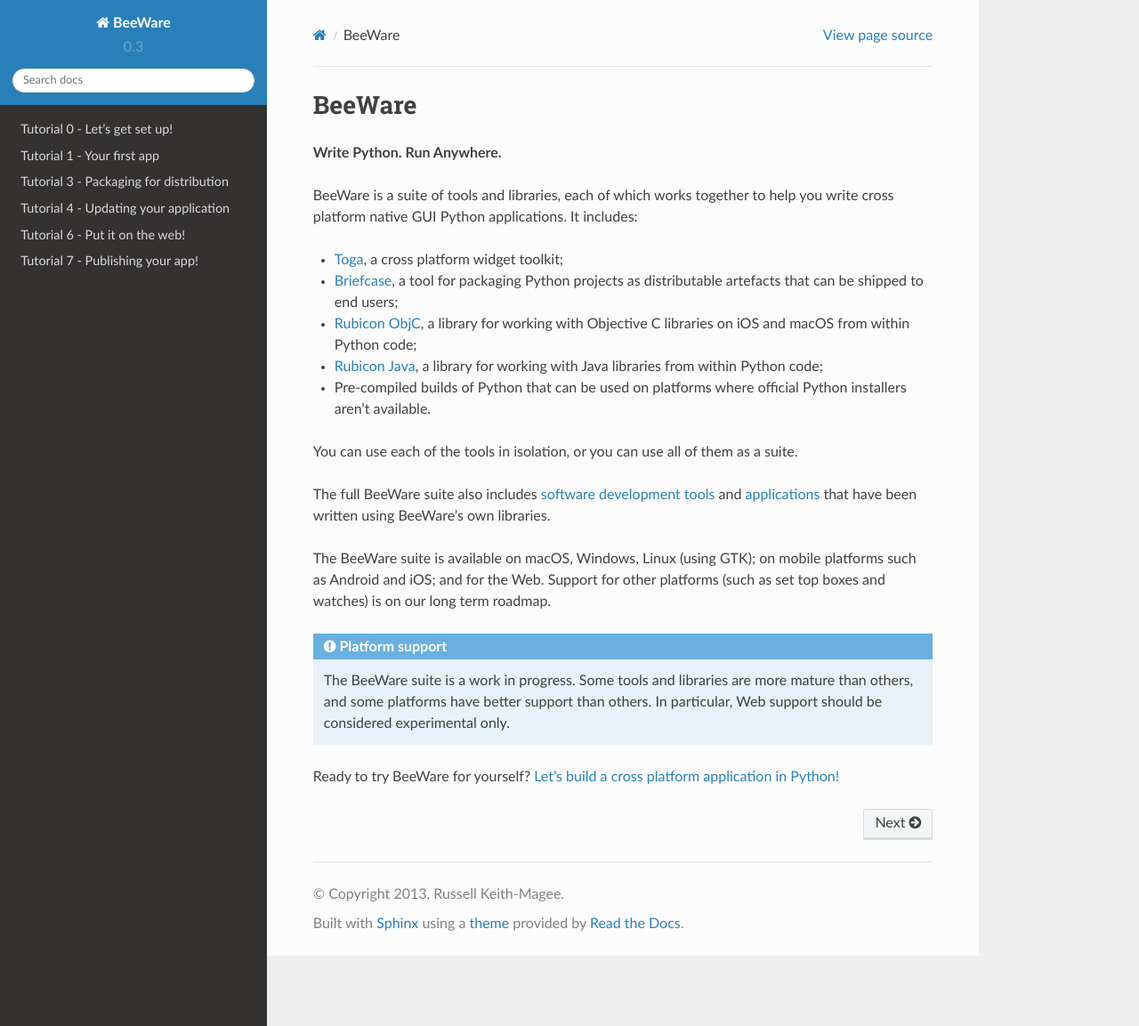
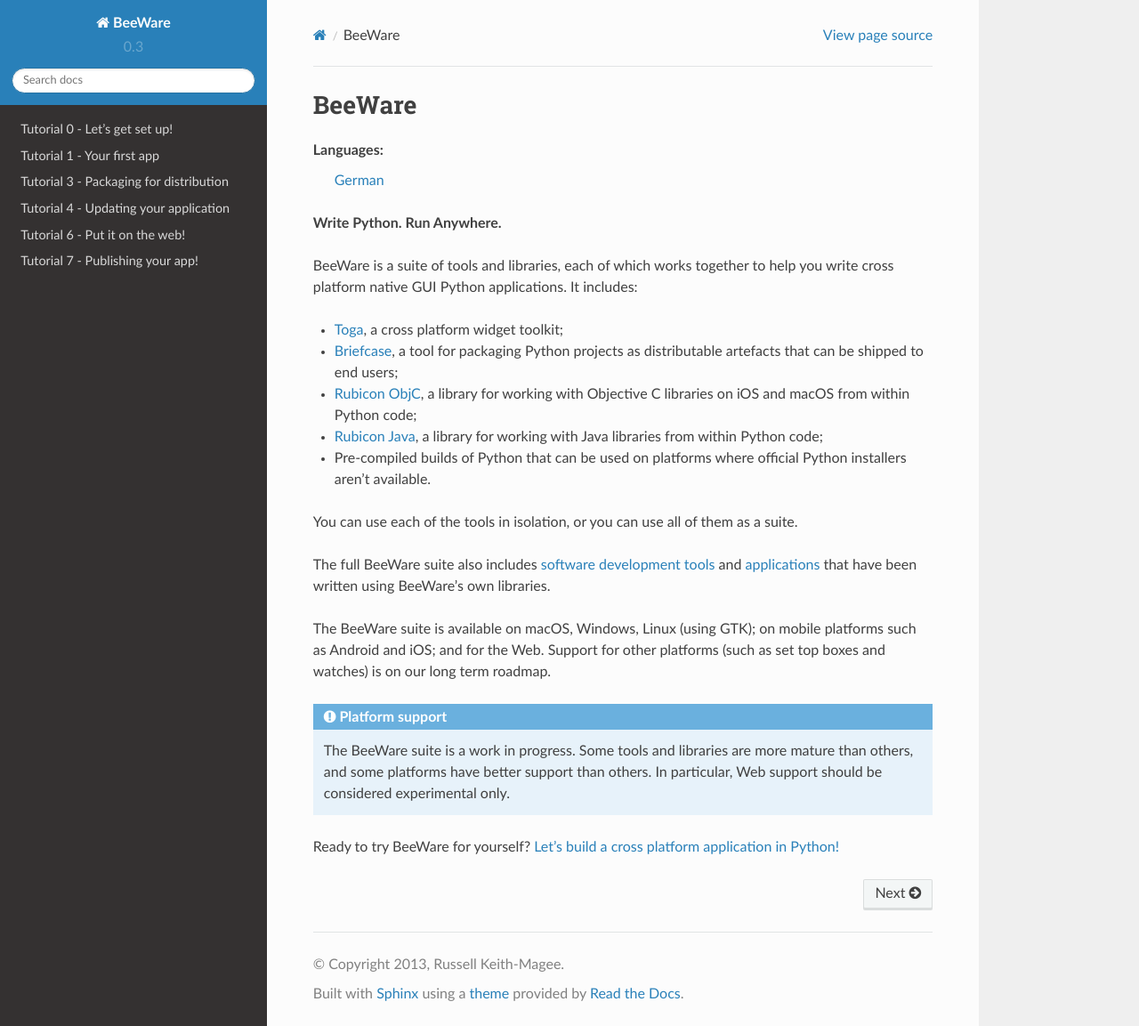
Before and after one commit to beeware/beeware, a Sphinx documentation site: the page built from docs/index.rst, in a window 1280 px wide and 1153 px high. Shown: the whole window at 89% size. Built offline with Sphinx 7.4.7 and the Read the Docs theme 2.0.0, drawn with Linux system fonts in a browser that asks for light colours; pages that are not in the unit, such as notebooks, are missing from menus.

Commit message:
Update index.rst

```diff
--- a/docs/index.rst
+++ b/docs/index.rst
@@ -1,6 +1,9 @@
 =======
 BeeWare
 =======
+
+**Languages**:
+  `German <de/index.html>`__
 
 **Write Python. Run Anywhere.**
 
```
